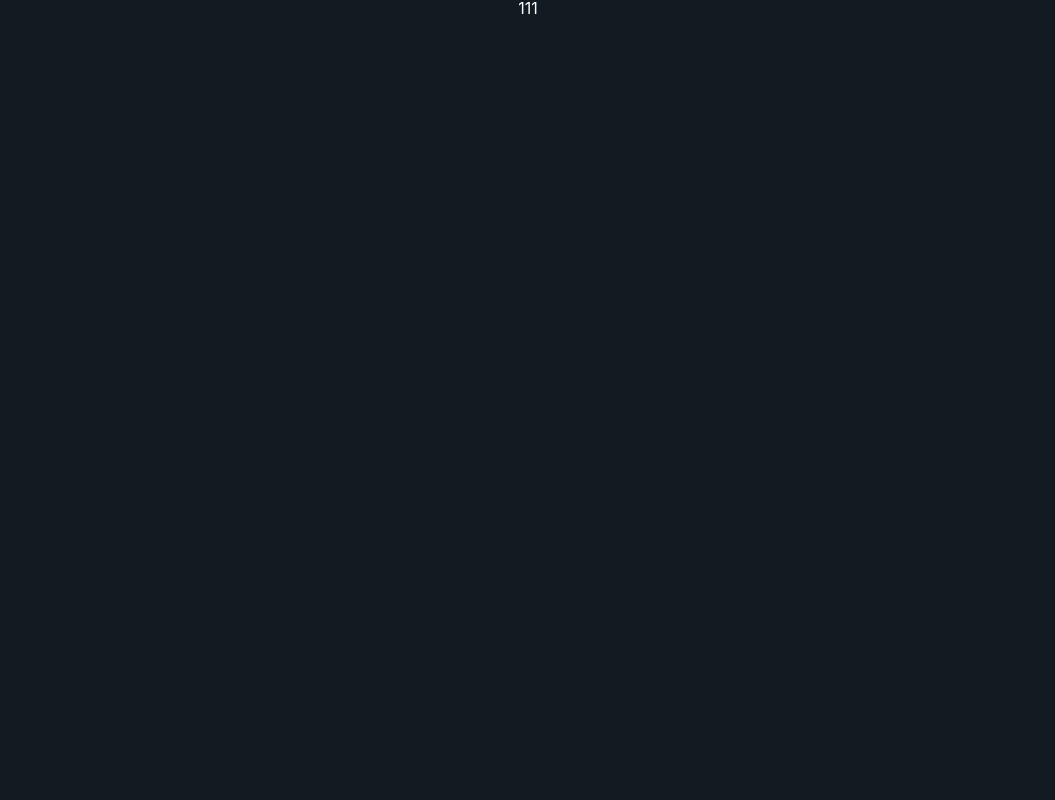
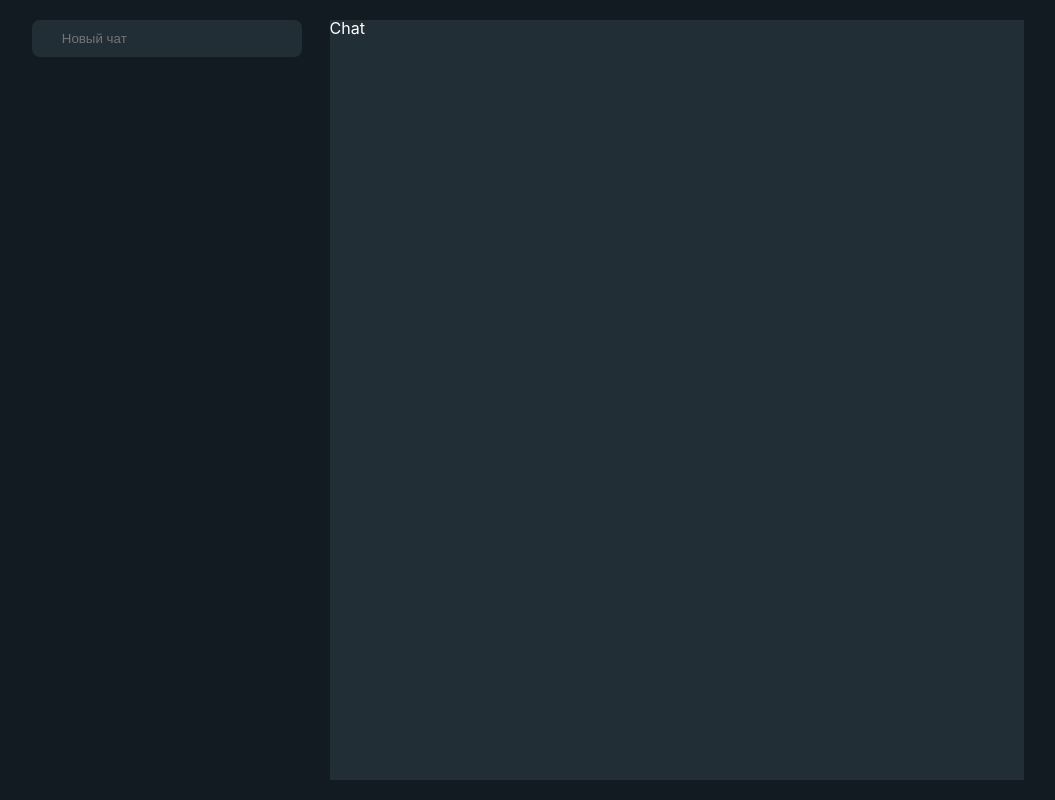
Before and after one commit to karap9s/green-api, a React (Vite) app: page / in a window 1280 px wide. Both pictures are taken after a click on the button "Войти". Shown: the whole page, without its empty margins (112-1167 px from the left). Built offline with nearby package versions, Linux system fonts and the light colour scheme.

Commit message:
feat: add basic layout for ChatPage.

```diff
--- a/src/App.css
+++ b/src/App.css
@@ -2,4 +2,6 @@
     display: flex;
     justify-content: center;
     align-items: center;
+    height: calc(100vh - 40px);
+    padding: 20px 20px;
 }
--- a/src/App.jsx
+++ b/src/App.jsx
@@ -1,7 +1,7 @@
 import "./App.css";
 import WelcomePage from "./components/welcomePage";
 import ChatPage from "./components/chatPage/index.jsx";
-import {useState, useEffect} from "react";
+import { useState, useEffect } from "react";
 
 function App() {
   const [data, setData] = useState(
@@ -15,8 +15,8 @@ function App() {
 
   return (
     <div className="wrapper">
-            {!data && <WelcomePage setData={setData}/>}
-            {data && <ChatPage/>}
+      {!data && <WelcomePage setData={setData} />}
+      {data && <ChatPage data={data} />}
     </div>
   );
 }
--- a/src/componentUtils/CustomInput/CustomInput.jsx
+++ b/src/componentUtils/CustomInput/CustomInput.jsx
@@ -1,11 +1,16 @@
-import React from 'react';
+import React from "react";
 
-const CustomInput = ({placeholder, callback}) => {
-    return (
-        <>
-            <input onChange={callback} placeholder={placeholder}/>
-        </>
-    );
+const CustomInput = ({ placeholder, callback, className, onKeyDown }) => {
+  return (
+    <>
+      <input
+        className={className && className.map((style) => style)}
+        onChange={callback}
+        onKeyDown={onKeyDown}
+        placeholder={placeholder}
+      />
+    </>
+  );
 };
 
 export default CustomInput;
--- /dev/null
+++ b/src/components/chatPage/chat/Chat.jsx
@@ -0,0 +1,12 @@
+import React from "react";
+import styles from "./chat.module.css";
+
+const Chat = () => {
+  return (
+    <div className={styles.wrapper}>
+      <h1>Chat</h1>
+    </div>
+  );
+};
+
+export default Chat;
--- /dev/null
+++ b/src/components/chatPage/chat/chat.module.css
@@ -0,0 +1,5 @@
+.wrapper {
+    width: 70%;
+    height: 100%;
+    background-color: #222e35;
+}
--- /dev/null
+++ b/src/components/chatPage/conversations/Conversations.jsx
@@ -0,0 +1,22 @@
+import React from "react";
+import styles from "./conversations.module.css";
+import CustomInput from "../../../componentUtils/CustomInput/CustomInput.jsx";
+
+const Conversations = () => {
+  const onKeyDown = (event) => {
+    if (event.key === "Enter") {
+      console.log(event.target.value);
+    }
+  };
+  return (
+    <div className={styles.wrapper}>
+      <CustomInput
+        onKeyDown={onKeyDown}
+        className={[styles.input]}
+        placeholder="Новый чат"
+      />
+    </div>
+  );
+};
+
+export default Conversations;
--- /dev/null
+++ b/src/components/chatPage/conversations/conversations.module.css
@@ -0,0 +1,12 @@
+.wrapper {
+    width: 30%;
+}
+
+.input {
+    width: 80%;
+    padding-left: 10%;
+    height: 35px;
+    border: none;
+    border-radius: 8px;
+    background-color: #222e35;
+}
--- a/src/components/chatPage/index.jsx
+++ b/src/components/chatPage/index.jsx
@@ -1,11 +1,16 @@
-import React from 'react';
+import React, { useState } from "react";
+import styles from "./index.module.css";
+import Conversations from "./conversations/Conversations.jsx";
+import Chat from "./chat/Chat.jsx";
 
-const ChatPage = () => {
-    return (
-        <div>
-            <h1>111</h1>
-        </div>
-    );
+const ChatPage = ({ data }) => {
+  const [activeChat, setActiveChat] = useState(false);
+  return (
+    <div className={styles.wrapper}>
+      <Conversations />
+      <Chat />
+    </div>
+  );
 };
 
 export default ChatPage;
--- /dev/null
+++ b/src/components/chatPage/index.module.css
@@ -0,0 +1,5 @@
+.wrapper {
+    display: flex;
+    width: 80%;
+    height: 100%;
+}
```
Lines whose indentation alone changed are shown as unchanged.
